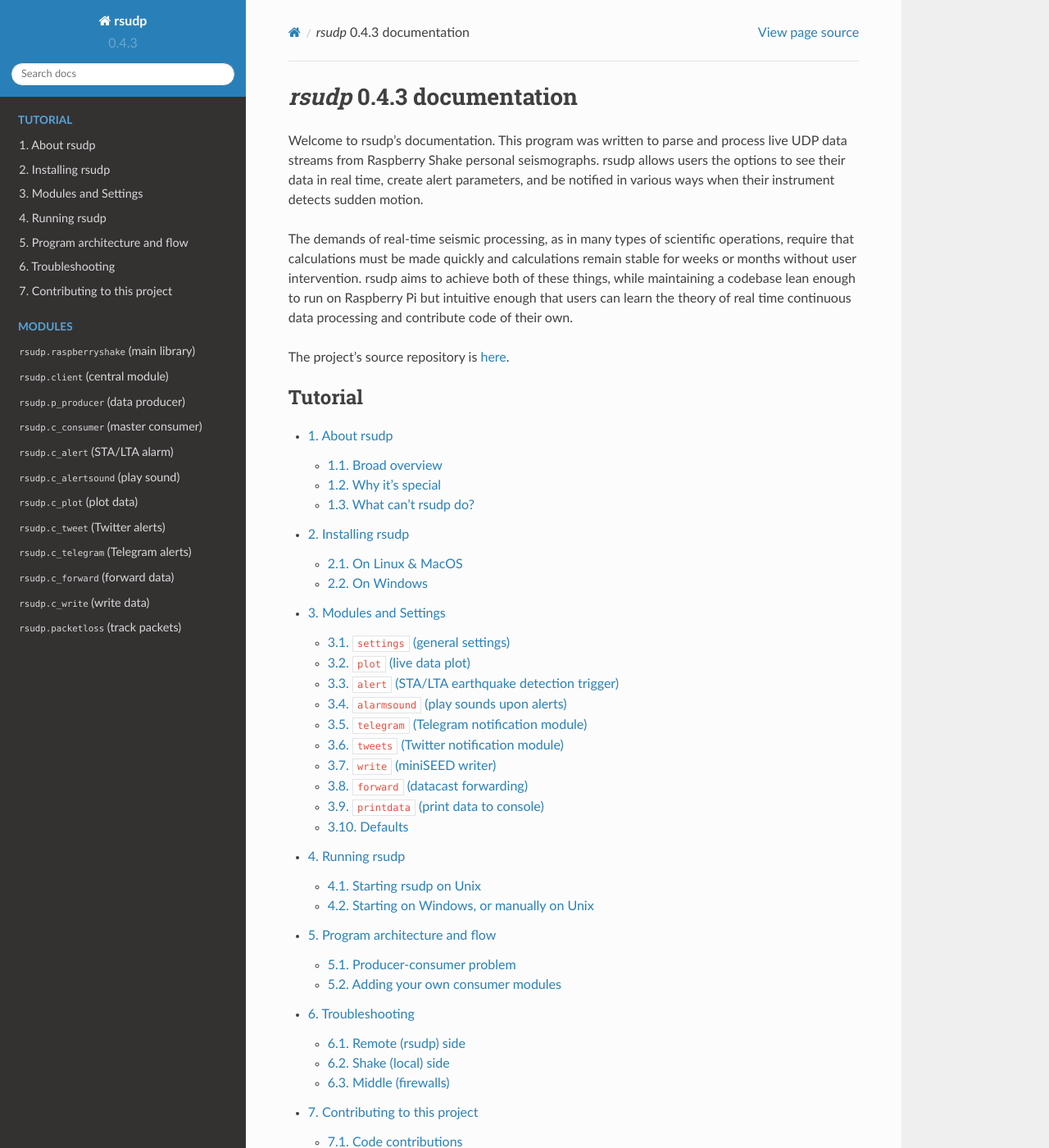
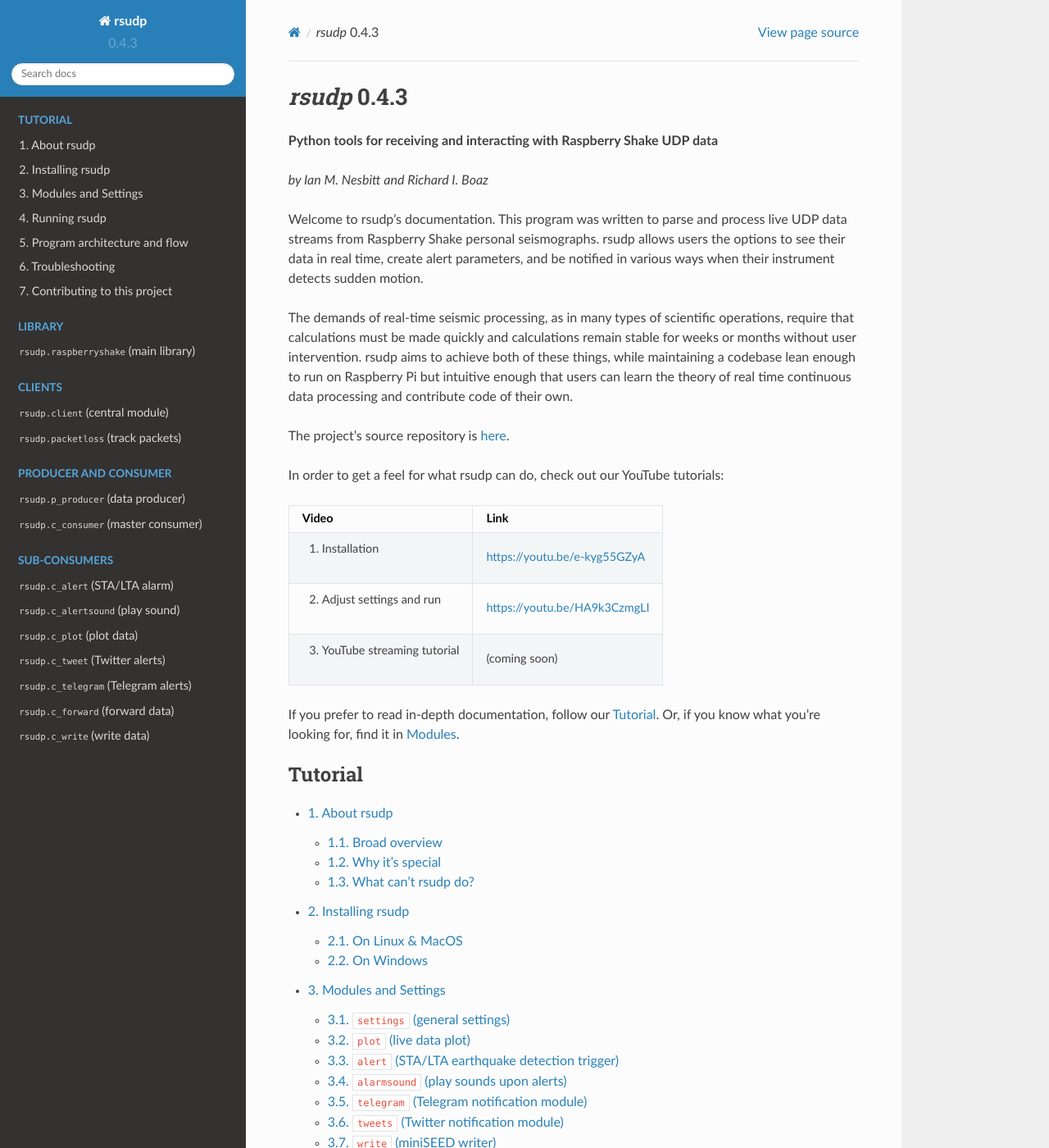
Before and after one commit to raspishake/rsudp, a Sphinx documentation site: the page built from docs/index.rst, in a window 1280 px wide and 1400 px high. Shown: the whole window at 82% size. Built offline with Sphinx 7.4.7 and the Read the Docs theme 2.0.0, drawn with Linux system fonts in a browser that asks for light colours; the version number is read from the project's files by our own code; some of the changed text lies outside the part shown.

Commit message:
modifying front matter

```diff
--- a/docs/index.rst
+++ b/docs/index.rst
@@ -1,5 +1,8 @@
-`rsudp` |version| documentation
+`rsudp` |version|
 #####################################
+**Python tools for receiving and interacting with Raspberry Shake UDP data**
+
+*by Ian M. Nesbitt and Richard I. Boaz*
 
 Welcome to rsudp's documentation.
 This program was written to parse and process live UDP data streams from Raspberry Shake personal seismographs.
@@ -16,6 +19,21 @@
 
 The project's source repository is `here <https://github.com/raspishake/rsudp>`_.
 
+In order to get a feel for what rsudp can do, check out our YouTube tutorials:
+
+==============================  ==============================
+  Video                                  Link
+==============================  ==============================
+1. Installation                  https://youtu.be/e-kyg55GZyA
+2. Adjust settings and run       https://youtu.be/HA9k3CzmgLI
+3. YouTube streaming tutorial    (coming soon)
+==============================  ==============================
+
+If you prefer to read in-depth documentation, follow our :ref:`tutorial`.
+Or, if you know what you're looking for, find it in :ref:`modules`.
+
+.. _tutorial:
+
 .. toctree::
     :numbered:
     :maxdepth: 2
@@ -29,14 +47,35 @@
     troubleshooting
     contributing
 
+.. _modules:
+
+Modules
+==========================
+
 .. toctree::
     :maxdepth: 2
-    :caption: Modules
+    :caption: Library
 
     raspberryshake
+
+.. toctree::
+    :maxdepth: 2
+    :caption: Clients
+
     client
+    packetloss
+
+.. toctree::
+    :maxdepth: 2
+    :caption: Producer and Consumer
+
     p_producer
     c_consumer
+
+.. toctree::
+    :maxdepth: 2
+    :caption: Sub-Consumers
+
     c_alert
     c_alertsound
     c_plot
--- a/docs/raspberryshake.rst
+++ b/docs/raspberryshake.rst
@@ -4,7 +4,7 @@
 .. note::
     If you are starting this program from a command line by using
     :bash:`rs-client` or a start script, the functions in this
-    library will be executed by the :func:`rsudp.client` automatically.
+    library will be executed by the :mod:`rsudp.client` automatically.
     See :ref:`running` for details.
 
     If you are a developer looking for helper functions to create a new module,
@@ -26,7 +26,7 @@
 .. note:: This request will time out if there is no data being sent to the port.
 
 After initializing the library, the :func:`rsudp.raspberryshake.getDATA`
-function and its derivatives are available for use.
+function and its derivatives will be available for use.
 
 
 .. automodule:: rsudp.raspberryshake
```
Also changed, not shown: other parts of docs/index.rst (+1 -1 lines).
